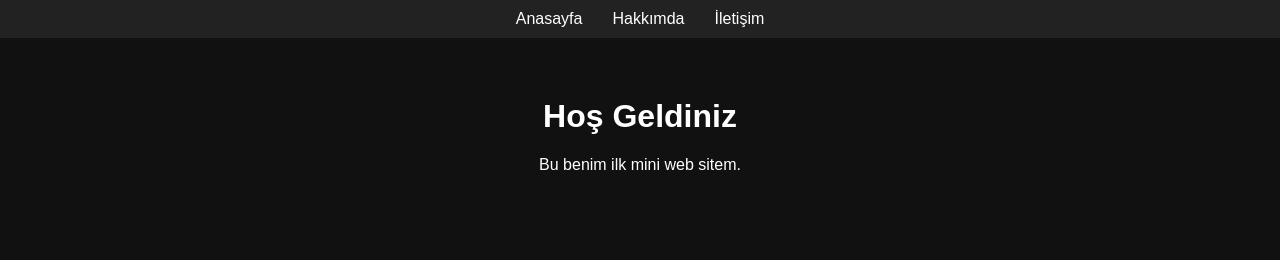
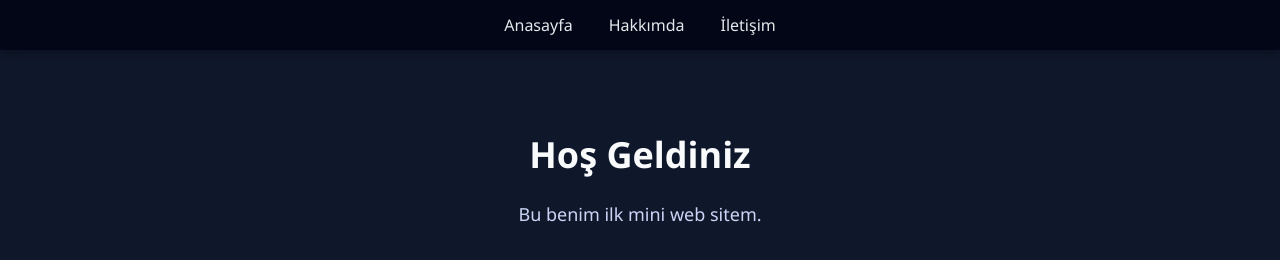
Before and after one commit to muazzez81/mini-site, a plain HTML site: page index.html in a window 1280 px wide. Drawn offline with Linux system fonts and the light colour scheme.

Commit message:
Add files via upload

```diff
--- a/stil.css
+++ b/stil.css
@@ -1,29 +1,62 @@
+/* GENEL AYARLAR */
 html, body {
   margin: 0;
   padding: 0;
-  background: #111;
-  color: #fff;
-  font-family: Arial, sans-serif;
+  background: #0f172a;          /* koyu lacivert */
+  color: #e5e7eb;               /* yumuşak beyaz */
+  font-family: 'Segoe UI', Arial, sans-serif;
 }
 
+/* MENÜ */
 .menu {
   display: flex;
   justify-content: center;
-  background: #222;
-  padding: 10px;
+  align-items: center;
+  background: #020617;          /* daha koyu */
+  padding: 14px;
+  box-shadow: 0 2px 10px rgba(0,0,0,0.4);
 }
 
 .menu a {
-  color: white;
+  color: #e5e7eb;
   text-decoration: none;
-  margin: 0 15px;
+  margin: 0 18px;
+  font-size: 16px;
+  position: relative;
 }
 
-.menu a:hover {
-  text-decoration: underline;
+/* MENÜ ALT ÇİZGİ ANİMASYONU */
+.menu a::after {
+  content: "";
+  position: absolute;
+  left: 0;
+  bottom: -6px;
+  width: 0;
+  height: 2px;
+  background: #38bdf8;
+  transition: width 0.3s ease;
 }
 
+.menu a:hover::after {
+  width: 100%;
+}
+
+/* İÇERİK */
 .container {
+  max-width: 900px;
+  margin: 80px auto;
   text-align: center;
-  margin-top: 60px;
+  padding: 0 20px;
 }
+
+.container h1 {
+  font-size: 36px;
+  margin-bottom: 20px;
+  color: #f8fafc;
+}
+
+.container p {
+  font-size: 18px;
+  line-height: 1.7;
+  color: #cbd5f5;
+}
```
